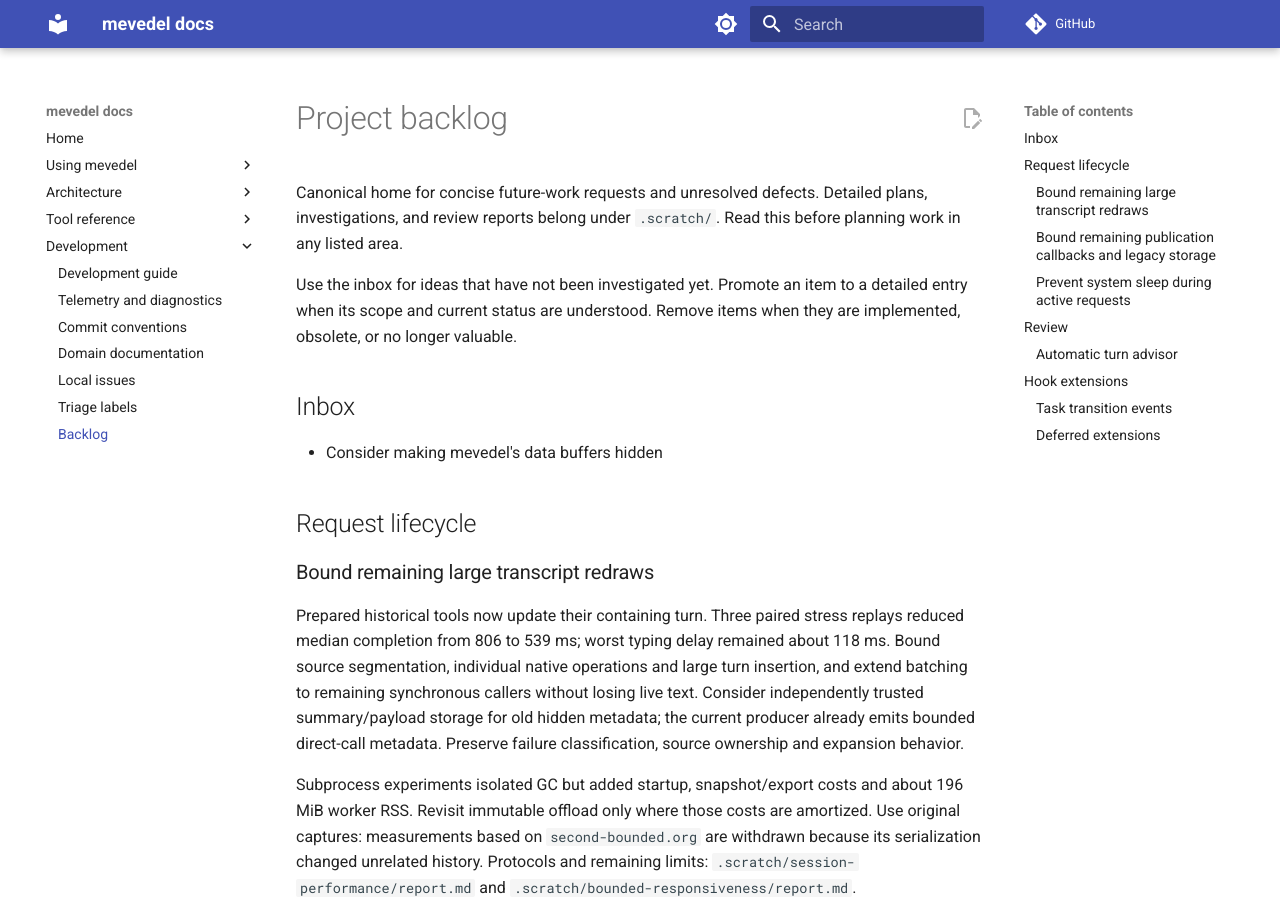
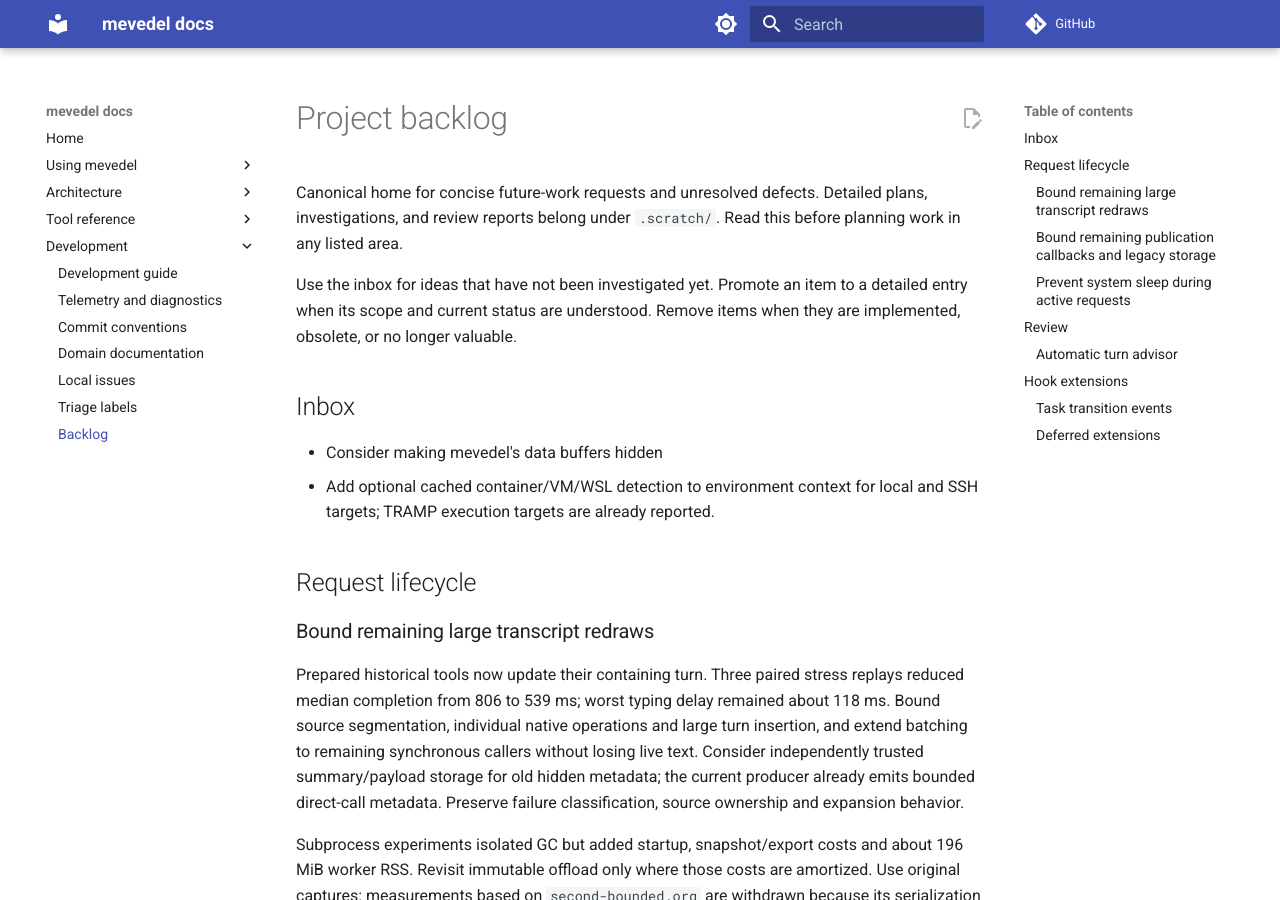
Before and after one commit to FrauH0lle/mevedel, an MkDocs documentation site: the page built from docs/backlog.md, in a window 1280 px wide and 900 px high. Built offline with MkDocs 1.6.1 and Material for MkDocs 9.7.7, drawn with Linux system fonts in a browser that asks for light colours; comment, search, counter and statistics services are not loaded.

Commit message:
feat(context): Complete execution-target environment reporting
Identify local and TRAMP workspaces without probing when environment
context has no session target. Preserve compact final-destination labels
and leave ambient container, VM, and WSL discovery as future work.
The formatter and architecture documentation are already in 9f05e41.

* mevedel-execution-target.el (mevedel-execution-target-label): Accept a
fallback directory and parse its identity without creating a target.
* mevedel-menu.el, mevedel-skills-core.el, mevedel-view.el
(mevedel-execution-target-label): Update forward declarations.
* test/test-mevedel-execution-target.el: Cover directory fallback,
default-directory, target precedence, and multi-hop destinations.
* test/test-mevedel-utilities.el: Cover environment target labels with
and without cached readiness, and assert remote formatting performs no I/O.
* test/test-mevedel-system.el: Verify labels in generated environment context.
* docs/backlog.md: Retain only ambient runtime detection as future work.

Validation: 266 focused ERT tests pass through isolated Eask; all 207
source files byte-compile without warnings.

```diff
--- a/docs/backlog.md
+++ b/docs/backlog.md
@@ -11,6 +11,8 @@
 ## Inbox
 
 - Consider making mevedel's data buffers hidden
+- Add optional cached container/VM/WSL detection to environment context for
+  local and SSH targets; TRAMP execution targets are already reported.
 
 
 ## Request lifecycle
```
Also changed, not shown: 7 other files.
